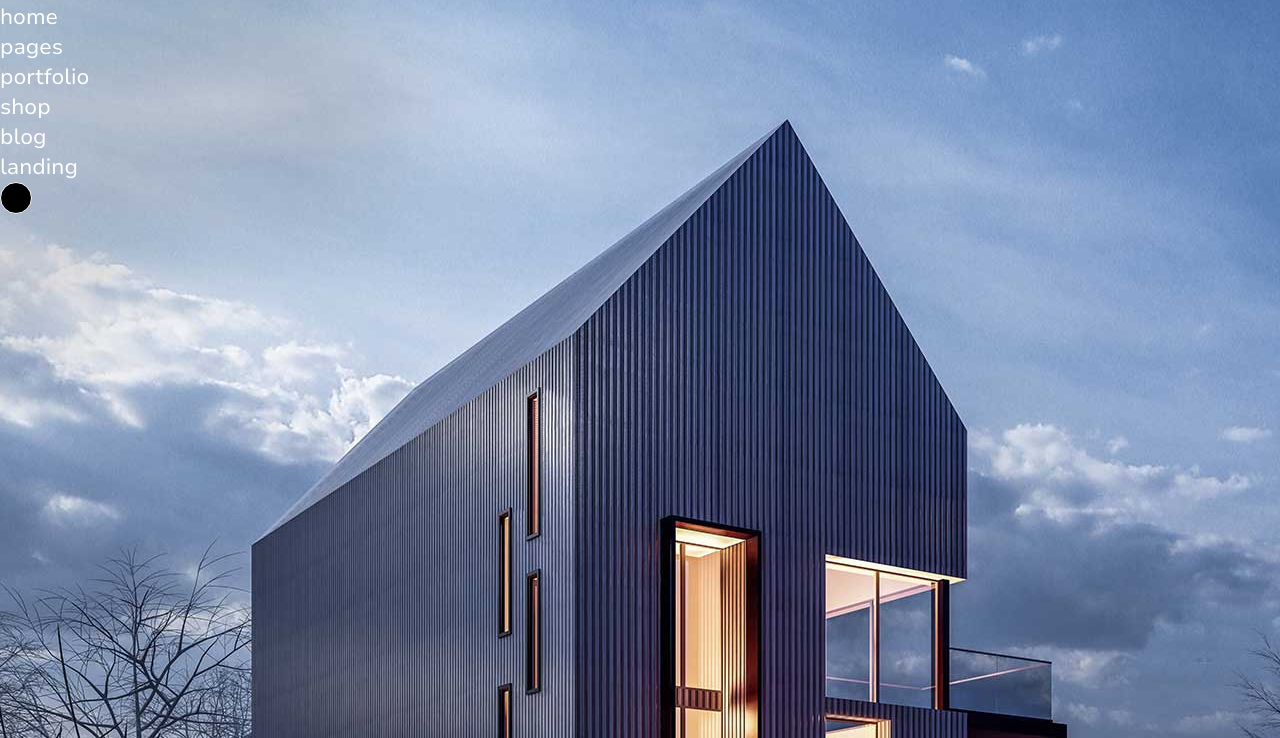
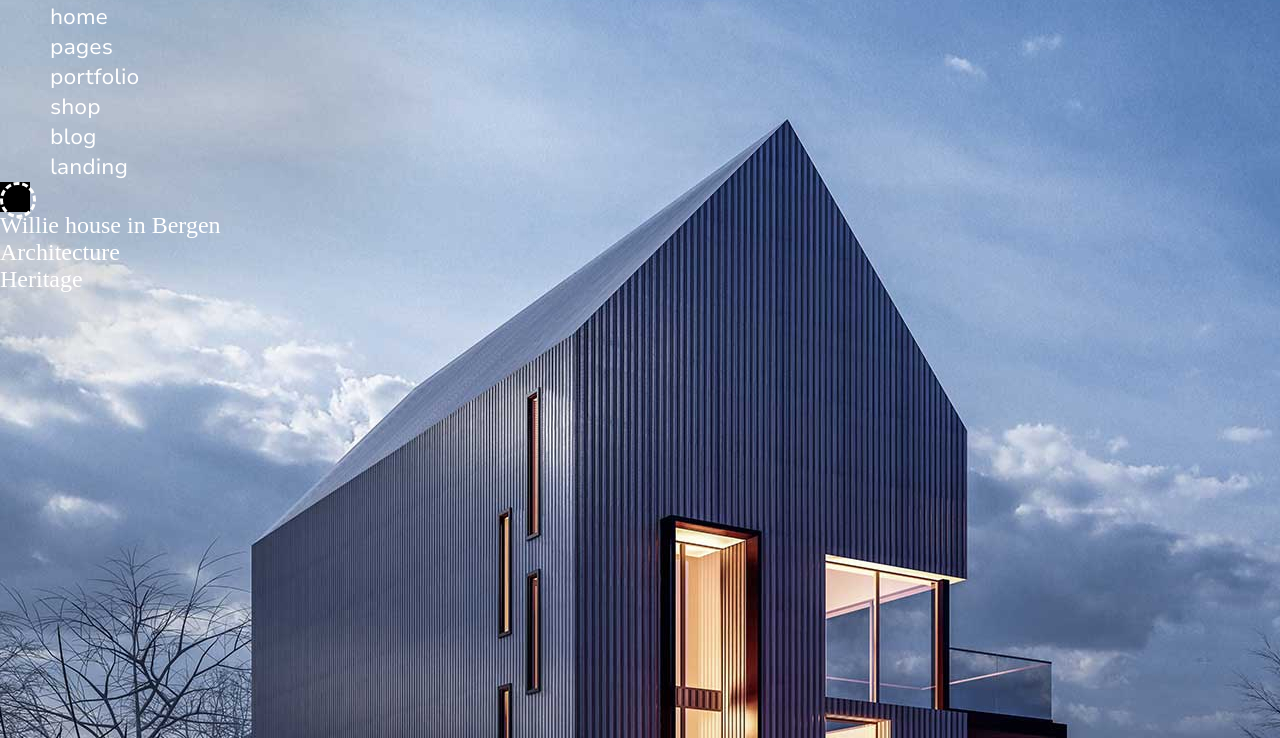
Before and after one commit to DmLytvynenko/hiroshi, a plain HTML site: page index.html in a window 1280 px wide. Shown: the part 62-800 px from the top of the page. Drawn offline with Linux system fonts and the light colour scheme.

Commit message:
Add files via upload

```diff
--- a/index.html
+++ b/index.html
@@ -1,26 +1,35 @@
 <!DOCTYPE html>
 <html lang="en">
+
 <head>
     <meta charset="UTF-8">
     <meta name="viewport" content="width=device-width, initial-scale=1.0">
     <title>Hiroshi Architects</title>
     <link rel="stylesheet" href="style.css">
 </head>
+
 <body>
     <header class="header">
-        <img src="images/logo-white.png" alt="" class="hiroshi-logo">
-        <nav class="navigation">
+        <a href="index.html"><img src="images/logo-white.png" alt="hiroshi-logo" class="hiroshi-logo"></a>
+        <nav class="nav">
             <ul>
-                <li>home</li>
-                <li>pages</li>
-                <li>portfolio</li>
-                <li>shop</li>
-                <li>blog</li>
-                <li>landing</li>
+                <li class="nav-list"><a href="#"  class="nav-list-link">home</a></li>
+                <li class="nav-list"><a href="#"  class="nav-list-link">pages</a></li>
+                <li class="nav-list"><a href="#"  class="nav-list-link">portfolio</a></li>
+                <li class="nav-list"><a href="#"  class="nav-list-link">shop</a></li>
+                <li class="nav-list"><a href="#"  class="nav-list-link">blog</a></li>
+                <li class="nav-list"><a href="#"  class="nav-list-link">landing</a></li>
             </ul>
         </nav>
-        <div class="circle">
-
+        <div class="circle-div">
+            <div class="circle">
+            </div>
+        </div>
+        <div class="header-text-lower-main">
+            <p class="header-text-lower-main">Willie house in Bergen</p>
+            <p class="header-text-lower-desc">Architecture</p>
+            <div></div>
+            <p class="header-text-lower-desc">Heritage</p>
         </div>
     </header>
     <main>
@@ -33,14 +42,30 @@
                 affordability sustainability materials,<br>
                 for every project and person
             </h2>
+            <p class="architect-studio-info"><a href="#" class="architect-studio-info-link">read more</a></p>
         </section>
-        <section></section>
-        <section></section>
-        <section></section>
-        <section></section>
-        <section></section>
-        <section></section>
+        <section class="our-worsk">
+            <ul>
+                <li class="our-worsk">our worsk</li>
+            </ul>
+        </section>
+        <section>
+
+        </section>
+        <section>
+
+        </section>
+        <section>
+
+        </section>
+        <section>
+
+        </section>
+        <section>
+
+        </section>
     </main>
     <footer></footer>
 </body>
+
 </html>
--- a/style.css
+++ b/style.css
@@ -13,6 +13,7 @@
 :root{
     --color-white: #FFFFFF;
     --color-black: #000000;
+    --color-gray: #E7E7DA;
 
     --main-font: 'DMSans', sans-serif;
     --second-font: 'Nunito Sans', sans-serif;
@@ -39,20 +40,47 @@
     margin-top: 40px;
     margin-left: 953px;
 }
-.navigation{
+.nav{
+    padding-left: 50px;
+    font-weight: 400;
+    font-size: 22px;
+
+}
+
+.nav-list{
+    list-style-type: none;
+    row-gap: 6px;
+}
+
+.nav-list-link{
+    text-decoration: none;
     color: var(--color-white);
     font-family: var(--second-font);
-    font-weight: 400;
-    font-size: 22px;
-    list-style-type: none;
+}
+
+.circle-div{
+    height: 30px;
+    width: 30px;
+    background-color: var(--color-black);
 }
 
 .circle{
     border-radius: 50%;
     height: 30px;
     width: 30px;
-    background-color: black;
-    border: 1px, solid, white;
+    background-color: transparent;
+    border: dashed var(--color-white);
+    rotate: 45deg;
+}
+
+.header-text-lower-main{
+    color: var(--color-white);
+    font-size: 24px;
+    font-weight: 400;
+}
+
+.header-text-lower-desc{
+
 }
 
 /*architect-studio*/
@@ -67,3 +95,15 @@
     padding-top: 154px;
     padding-left: 115px;
 }
+/*
+.architect-studio-info::before{
+    background-color: var(--color-black);
+    height: 27px;
+    width: 72px;
+}
+
+.architect-studio-info-link::before{
+    color: var(--color-black);
+    content: normal;
+}
+*/
```
Also changed, not shown: images/frame.svg (added).
